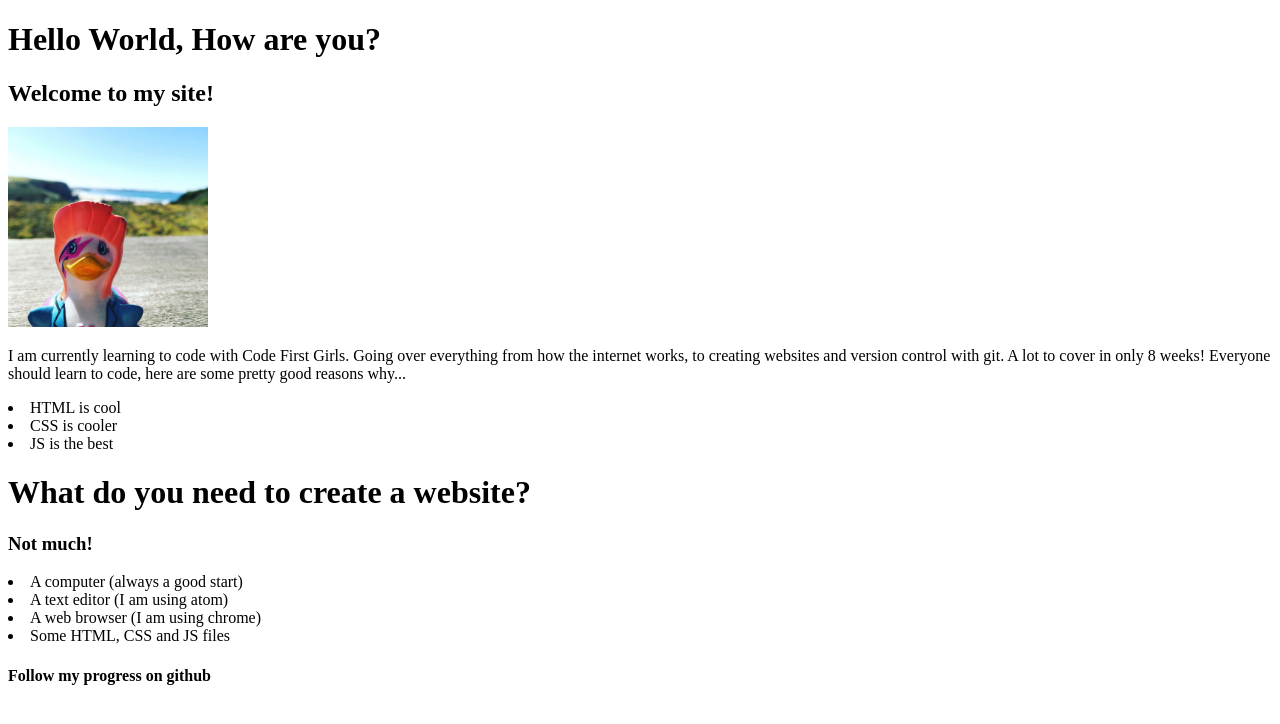
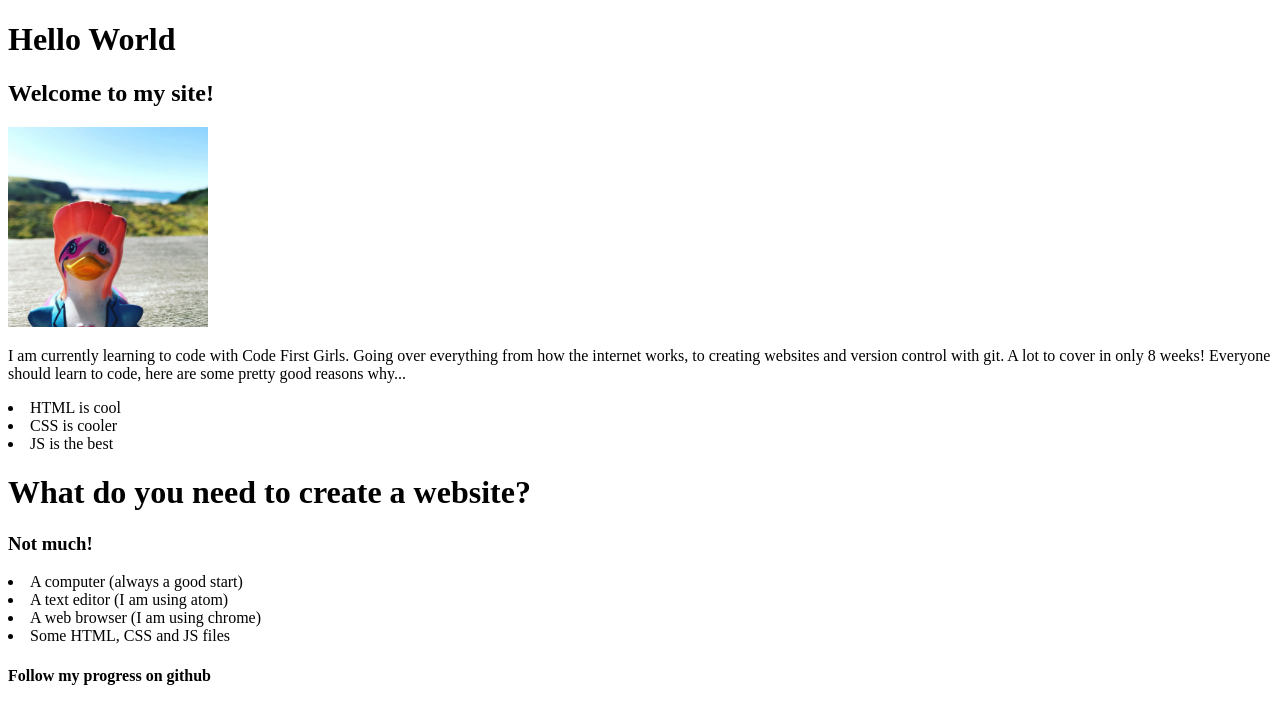
Before and after one commit to RSnape5199/git-hub-, a plain HTML site: page index.html in a window 1280 px wide. Drawn offline with Linux system fonts and the light colour scheme.

Commit message:
Revert "How are you? application"
This reverts commit 43dbbaf8fd602586f28ba4baa1fa305ebf2cb681.

```diff
--- a/index.html
+++ b/index.html
@@ -1,7 +1,7 @@
 <!DOCTYPE html>
 <html>
   <body>
-    <h1>Hello World, How are you? </h1>
+    <h1>Hello World</h1>
 <h2>Welcome to my site!</h2>
 <img src= "./duck.jpg" alt="A local image" width= "200px">
 
```
